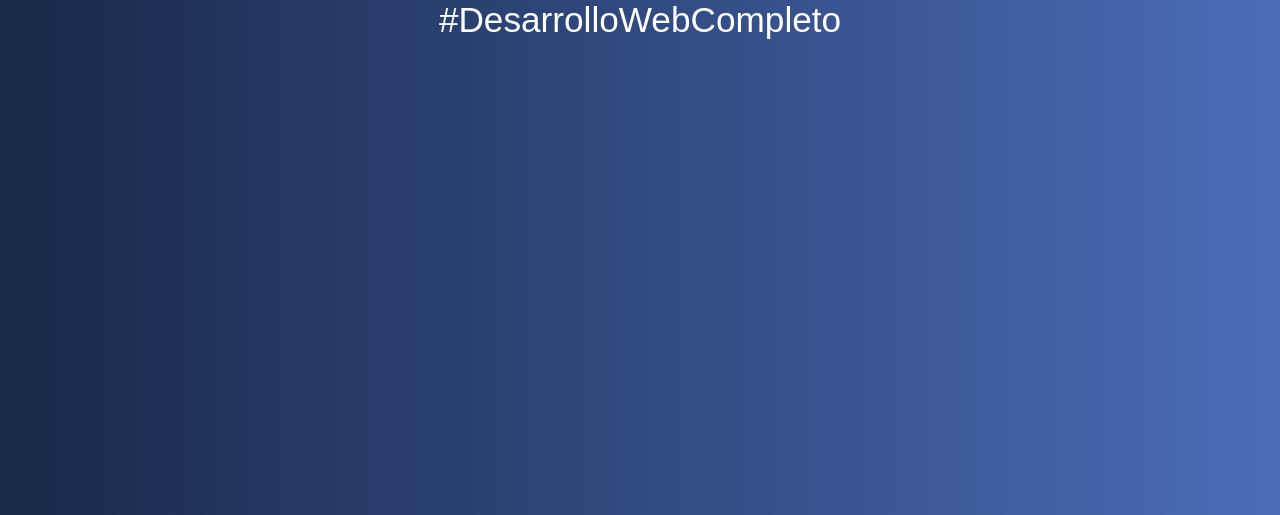
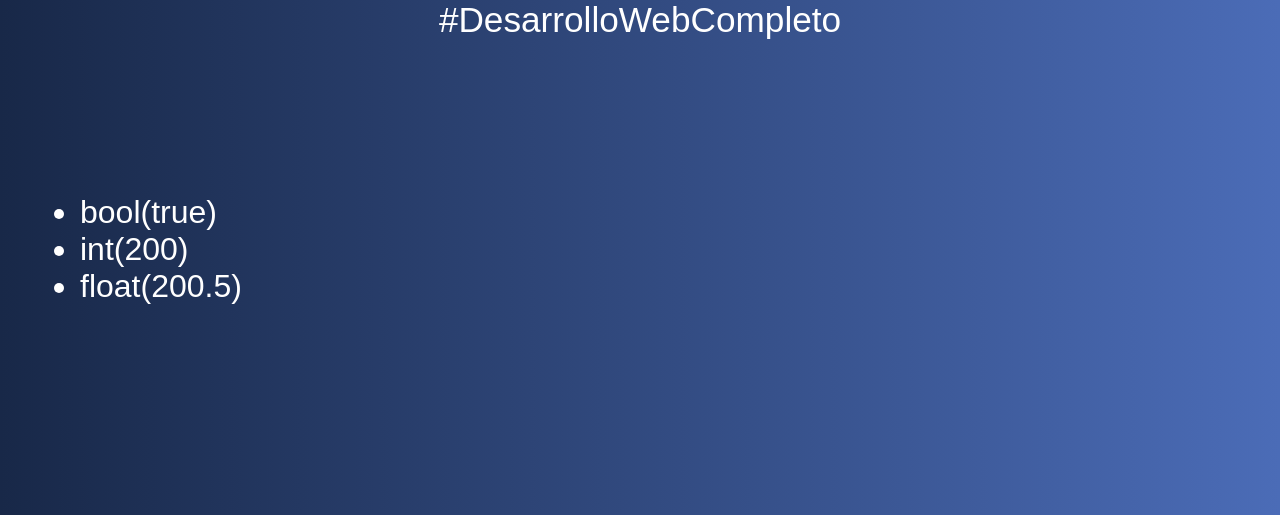
Before and after one commit to Benjamin-Galan/Introduccion_Php, a PHP site: page /03-tipos-dato.php in a window 1280 px wide. Shown: the part 285-800 px from the top of the page. Run offline with PHP 8.4, Linux system fonts and the light colour scheme.

Commit message:
Sobre tipos de datos

```diff
--- a/03-tipos-dato.php
+++ b/03-tipos-dato.php
@@ -1,6 +1,29 @@
 <?php include 'includes/header.php';
+?>
 
+<ul>
+    <li>
+        <?php
+        //booleanos
+        $logueado = true;
+        var_dump($logueado);
+        ?>
+    </li>
+    <li>
+        <?php
+        //enteros
+        $numero = 200;
+        var_dump($numero);
+        ?>
+    </li>
+    <li>
+        <?php
+        //flotantes
+        $float = 200.5;
+        var_dump($float);
+        ?>
+    </li>
+</ul>
 
-
-
+<?php
 include 'includes/footer.php';
```
